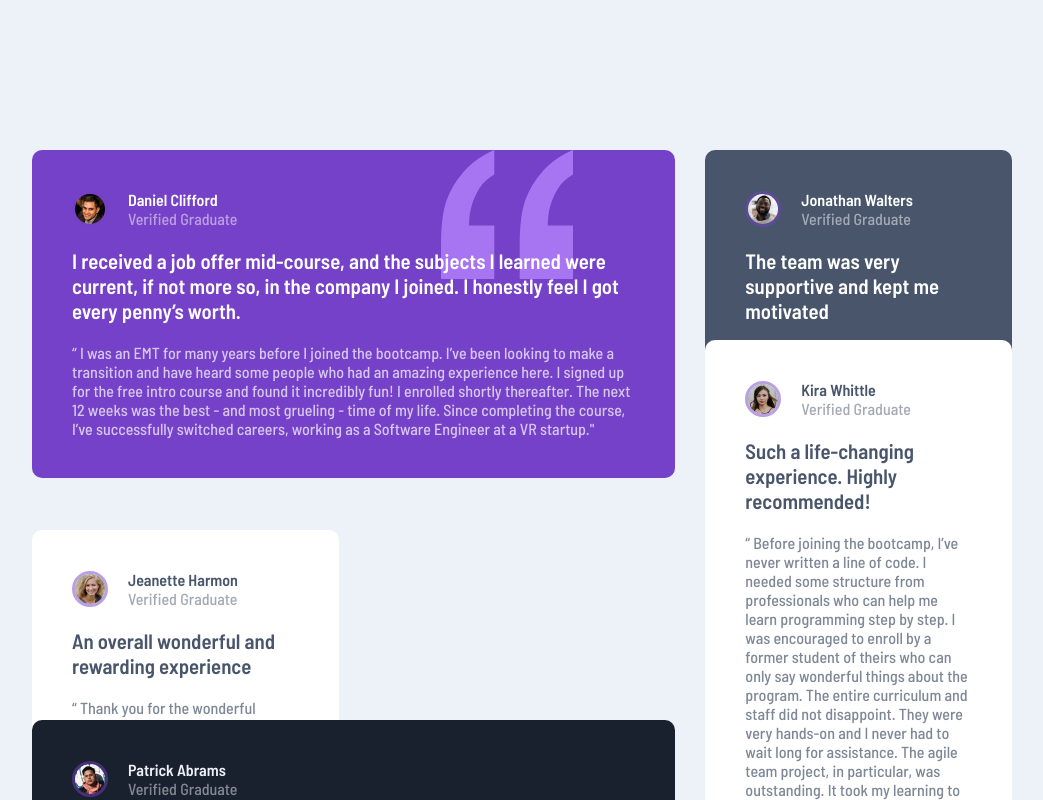
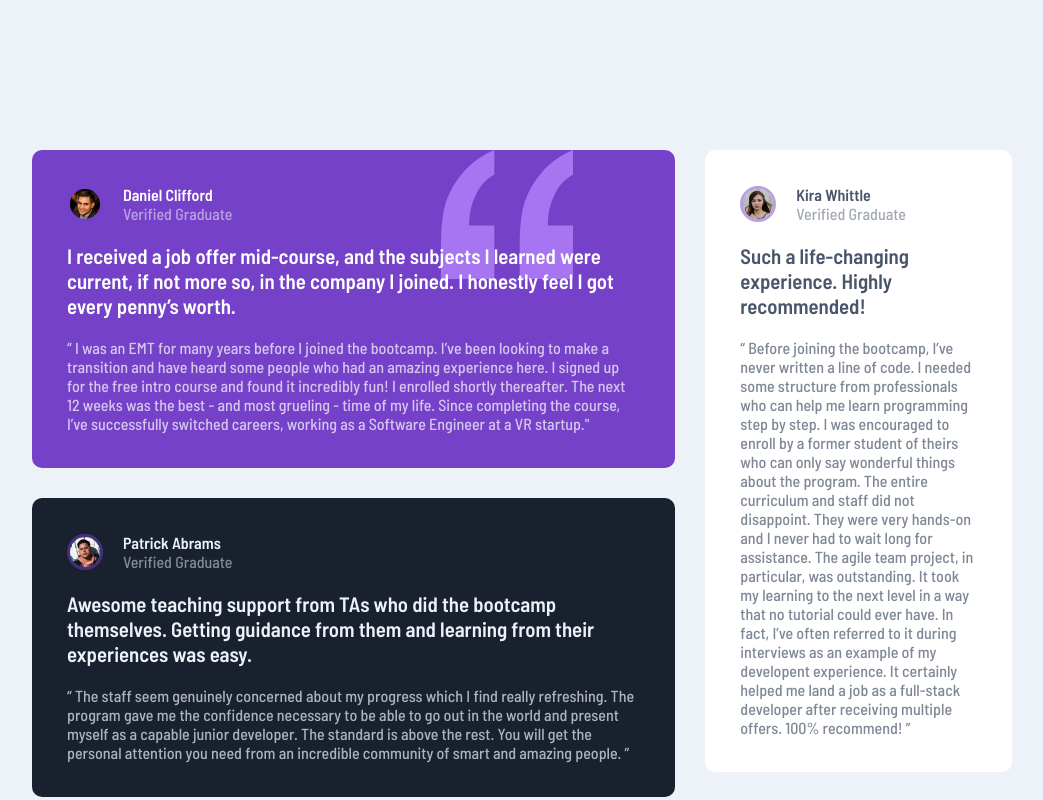
Before and after one commit to SisifoDev/testimonial-grid-section-main, a React (Create React App) app: page / in a window 1280 px wide. Shown: the top 800 px of the page, without its empty margins (118-1161 px from the left). Built offline with nearby package versions, Linux system fonts and the light colour scheme.

Commit message:
[Changes] Grid

```diff
--- a/src/App.js
+++ b/src/App.js
@@ -107,8 +107,8 @@ const QuoteContainer = styled.div`
   display: grid;
   /* place-items: center; */
   grid-gap: 30px;
-  grid-template-columns: repeat(auto-fit, minmax(260px, 1fr));
-  grid-auto-rows: 160px;
+  grid-template-columns: repeat(auto-fit, minmax(250px, 1fr));
+  grid-template-rows: repeat(auto-fit, minmax(250px, 1fr));
   /* grid-auto-flow: row dense; */
   padding: 150px;
   overflow-x: hidden;
--- a/src/components/Card.js
+++ b/src/components/Card.js
@@ -18,7 +18,7 @@ export default function Card({ title, quote, author, graduate, image }) {
 }
 
 const CardWrapper = styled.div`
-  padding: 40px;
+  padding: 35px;
   border-radius: 10px;
   position: relative;
   display: flex;
@@ -31,8 +31,7 @@ const CardWrapper = styled.div`
   color: var(--White);
 
   &:nth-child(1) {
-    grid-column-end: span 2;
-    grid-row-end: span 2;
+    grid-column: span 2;
     background-color: var(--moderateViolet);
     background-image: url(img/bg-pattern-quotation.svg);
     background-size: 132px;
@@ -43,30 +42,45 @@ const CardWrapper = styled.div`
   &:nth-child(2) {
     grid-column-end: span 1;
     background-color: var(--veryDarkGrayishBlue);
+    @media (max-width: 1439px) {
+      grid-column: 2;
+      grid-row: 3 / span 2;
+    }
   }
 
   &:nth-child(3) {
-    grid-row-end: span 4;
-    grid-column-end: span 1;
+    grid-column: 4;
+    grid-row: 1 / span 2;
     background-color: var(--White);
     color: var(--veryDarkGrayishBlue);
-
+    @media (max-width: 1439px) {
+      grid-column: 3;
+      grid-row: 1 / span 2;
+    }
     @media (max-width: 575.98px) {
       order: 4;
     }
   }
 
   &:nth-child(4) {
-    grid-column-start: span 1;
-    grid-row-start: 3;
+    grid-column: 1 / span 1;
+    grid-row: 2;
     background-color: var(--White);
     color: var(--veryDarkGrayishBlue);
+    @media (max-width: 1439px) {
+      grid-column: 1;
+      grid-row: 3;
+    }
   }
 
   &:nth-child(5) {
     grid-column-end: span 2;
     background-color: var(--VeryDarkBlackishBlue);
     color: var(--lightGrayishBlue);
+    @media (max-width: 1439px) {
+      grid-column: 1 / span 2;
+      grid-row: 2;
+    }
   }
 `;
 
```
